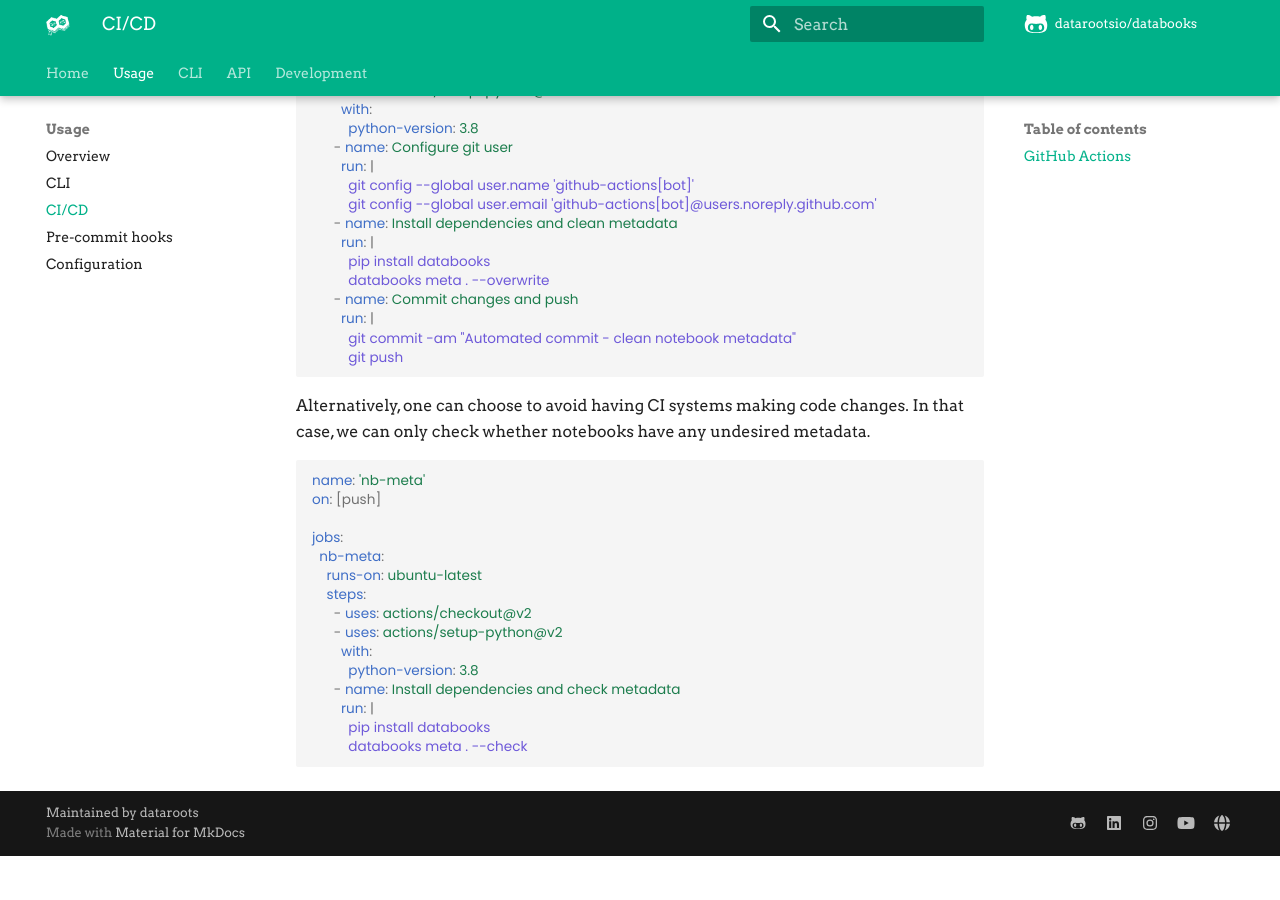
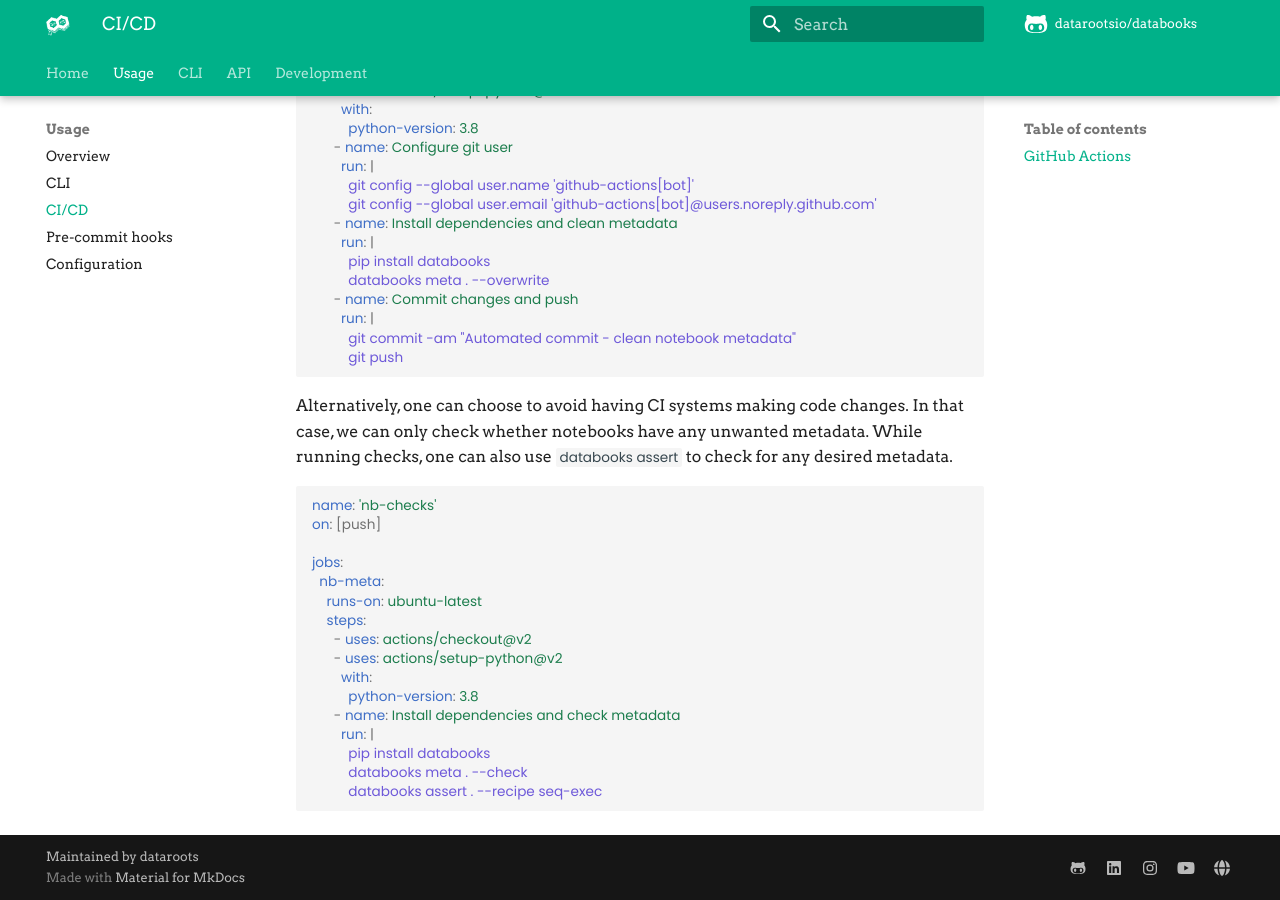
Before and after one commit to datarootsio/databooks, an MkDocs documentation site: the page built from docs/usage/cicd.md, in a window 1280 px wide and 900 px high, scrolled down 637 px. Built offline with MkDocs 1.6.1 and Material for MkDocs 9.7.7, drawn with Linux system fonts in a browser that asks for light colours; comment, search, counter and statistics services are not loaded; the version menu is left out; before the commit the page ends 1493 px from its top, so only the background shows below that.

Commit message:
add assert in cicd example

````diff
--- a/docs/usage/cicd.md
+++ b/docs/usage/cicd.md
@@ -39,10 +39,11 @@ jobs:
 ```
 
 Alternatively, one can choose to avoid having CI systems making code changes. In that
-case, we can only check whether notebooks have any undesired metadata.
+case, we can only check whether notebooks have any unwanted metadata. While running
+checks, one can also use `databooks assert` to check for any desired metadata.
 
 ```yml
-name: 'nb-meta'
+name: 'nb-checks'
 on: [push]
 
 jobs:
@@ -57,4 +58,5 @@ jobs:
         run: |
           pip install databooks
           databooks meta . --check
+          databooks assert . --recipe seq-exec
 ```
````
